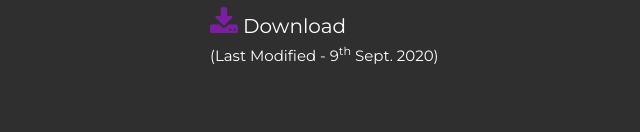
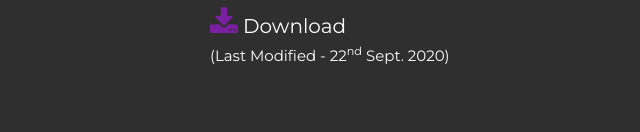
Before and after one commit to KaustubhKekre/KaustubhKekre.github.io, a plain HTML site: page index.html in a window 1280 px wide. Shown: the part 4633-4765 px from the top of the page, 640-1280 px from the left. Drawn offline with nearby package versions, Linux system fonts and the light colour scheme.

Commit message:
resume update

```diff
--- a/index.html
+++ b/index.html
@@ -236,7 +236,7 @@ of Engineering)<br>Technology: Android Studio (Java)<br>
 
 				<div class="col-lg-4">
 					<h4>Resume</h4>
-					<p><a href="./assets/KaustubhKekre_resume.pdf" class="fa fa-download" download><span style="font-family:'Montserrat', sans-serif ;font-size: 20px ;color: #ffffff;"> Download</span></a><br><span style="font-size: 15px;">(Last Modified - 9<sup>th</sup> Sept. 2020)</span></p>
+					<p><a href="./assets/KaustubhKekre_resume.pdf" class="fa fa-download" download><span style="font-family:'Montserrat', sans-serif ;font-size: 20px ;color: #ffffff;"> Download</span></a><br><span style="font-size: 15px;">(Last Modified - 22<sup>nd</sup> Sept. 2020)</span></p>
 				</div><!-- /col-lg-4 -->
 
 			</div>
```
